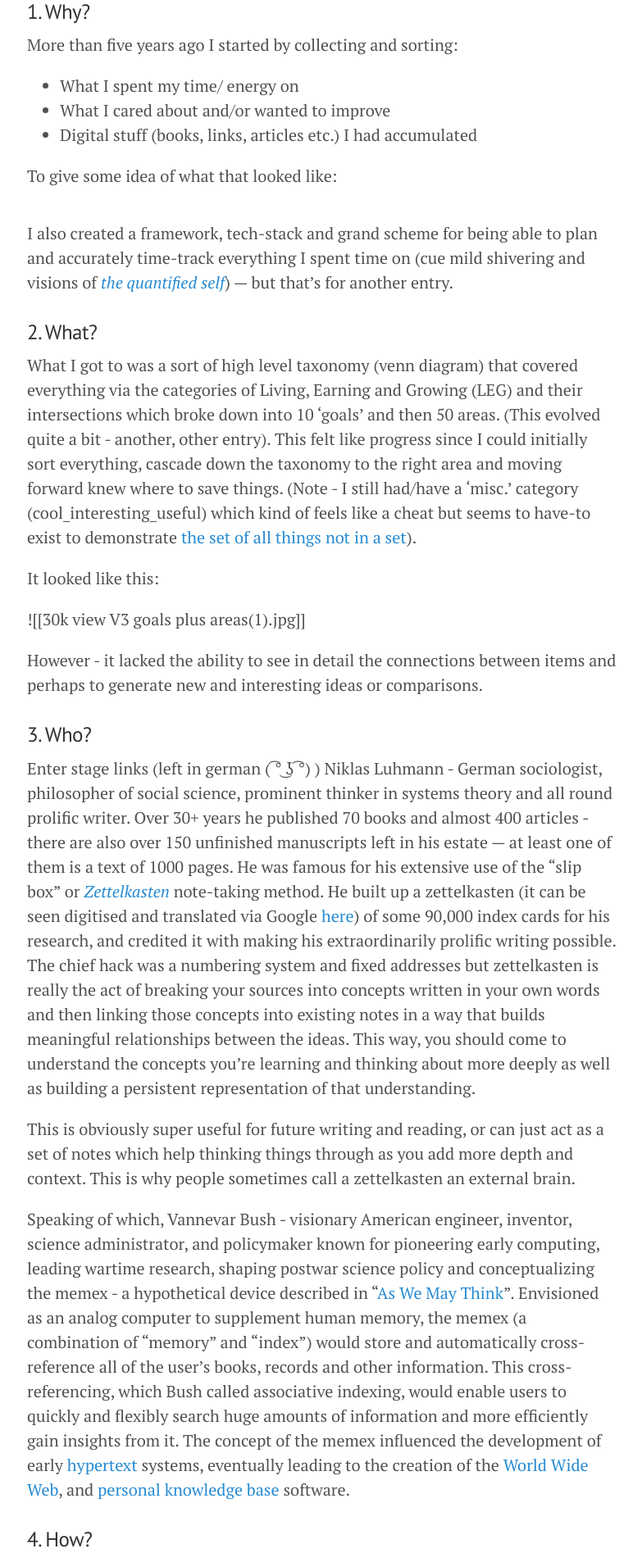
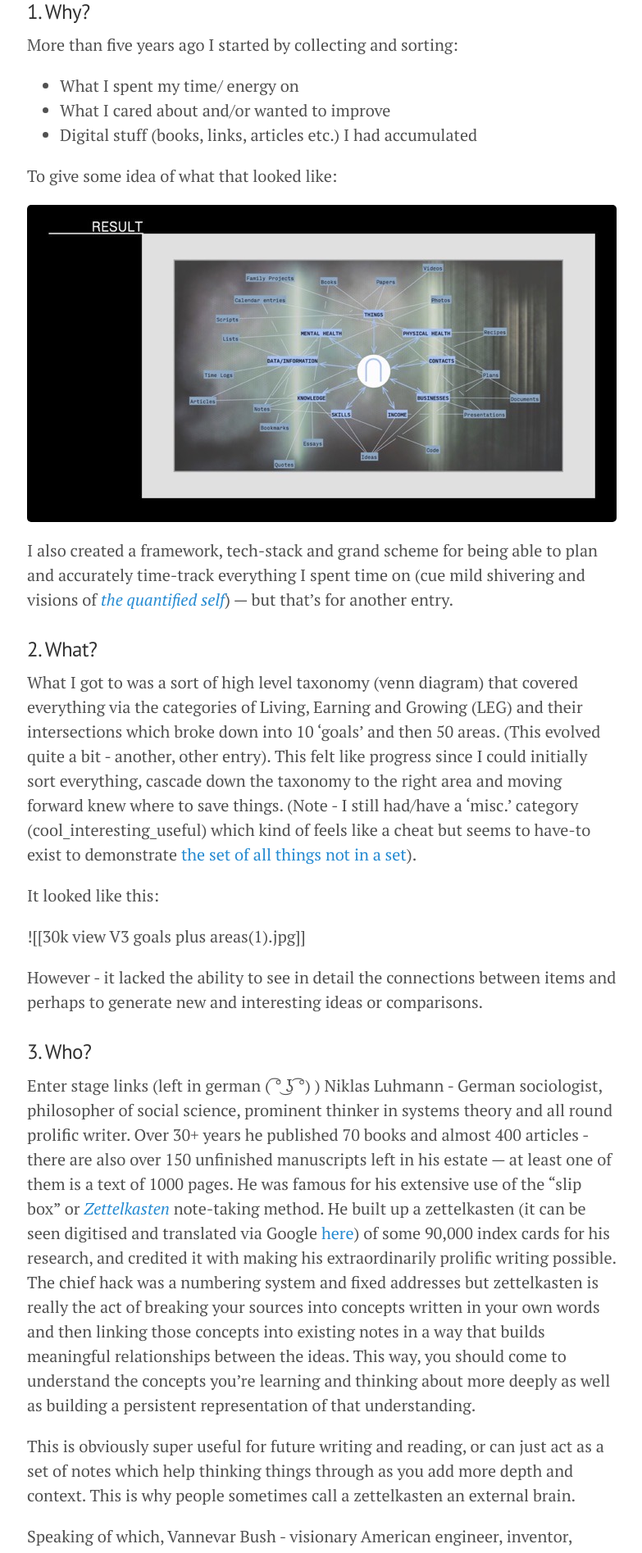
Before and after one commit to kevanchristmas/kevanchristmas.gitHub.io, a Jekyll site: the page built from _posts/2024-02-12-standing on one LEG and zettelkasten.md, in a window 1280 px wide. Shown: the part 541-2436 px from the top of the page at 82% size, without its empty margins (247-1030 px from the left). Built offline with Jekyll 4.4.1, drawn with Linux system fonts in a browser that asks for light colours.

Commit message:
Update image link to remote
Copy and replace with remote URL

```diff
--- a/_posts/2024-02-12-standing on one LEG and zettelkasten.md
+++ b/_posts/2024-02-12-standing on one LEG and zettelkasten.md
@@ -23,7 +23,7 @@ More than five years ago I started by collecting and sorting:
 To give some idea of what that looked like:
 
 
-![](/_posts/images/Zettel_Problem_2019.jpg)
+![](https://github.com/kevanchristmas/kevanchristmas.github.io/blob/684e6970d3584987a09aae8e14d51dd314e0247b/_posts/images/Zettel_Problem_2019.jpg)
 
 I also created a framework, tech-stack and grand scheme for being able to plan and accurately time-track everything I spent time on (cue mild shivering and visions of [_the quantified self_](https://en.wikipedia.org/wiki/Quantified_self)) — but that's for another entry.
 
```
